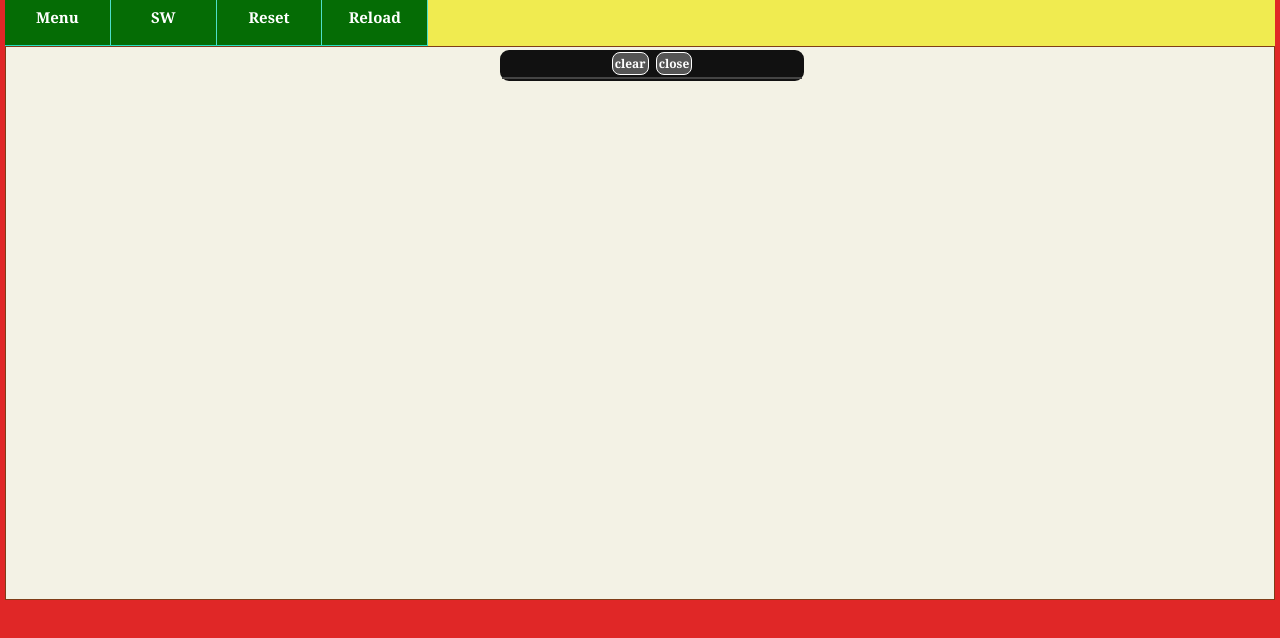
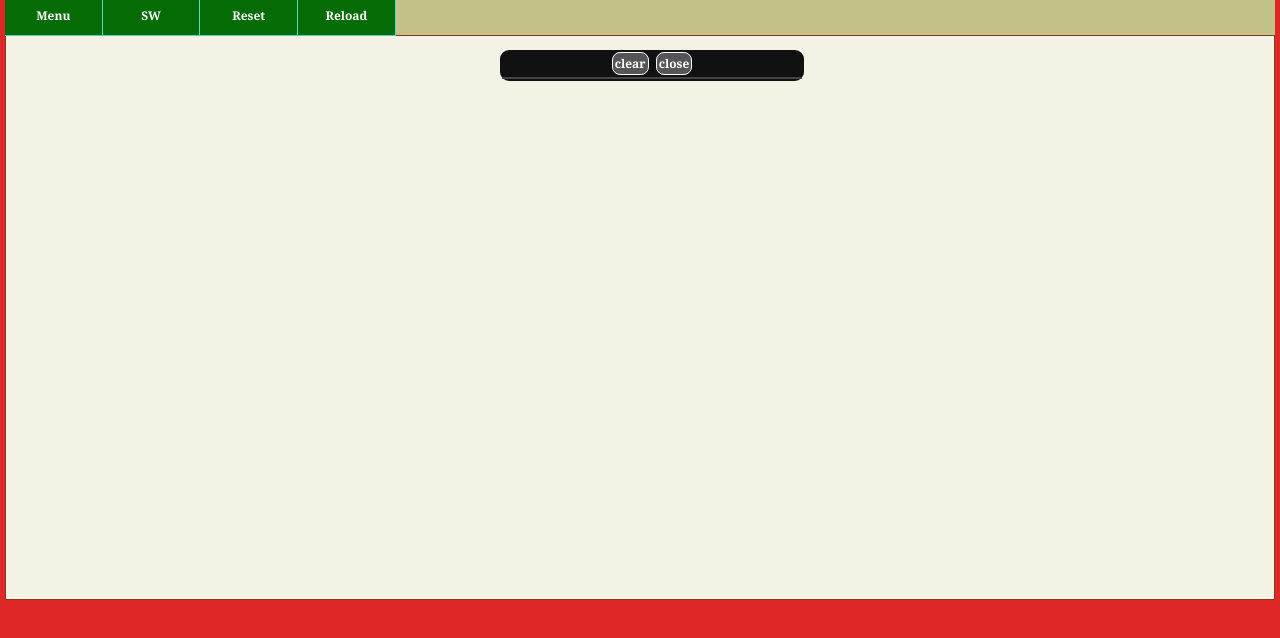
Before and after one commit to xmaterni/ua, a browser extension: page pwaes4/index.html in a window 1280 px wide. Drawn offline with Linux system fonts and the light colour scheme.

Commit message:
14-11-22 (19:16)

```diff
--- a/pwaes4/index.html
+++ b/pwaes4/index.html
@@ -6,7 +6,6 @@
     <meta name="viewport" content="width=device-width, initial-scale=1.0">
     <meta http-equiv="X-UA-Compatible" content="ie=edge">
     <link rel="stylesheet/less" type="text/css" href="style.less" />
-    <link rel="stylesheet/less" type="text/css" href="menu.less" />
     <!-- <link rel="stylesheet" href="style.css"> -->
     <!--  -->
     <script type="text/javascript" src="uajs/uawindow.js"></script>
@@ -25,10 +24,7 @@
 
   <body>
     <div id="page">
-      <!--  -->
       <div class="header">
-        <!--  -->
-        <div class="hmenu">
         <div id="menu" class="menu">
           <ul>
             <li>
@@ -64,12 +60,9 @@
             </li>
           </ul>
         </div>
-        </div>
-        <!--  -->
         <div id="hbar" class="hbar">
         </div>
       </div>
-      <!--  -->
       <div class="middle">
         <!-- <div class="main0">
           <div id="m00" class="msg"> </div>
--- a/pwaes4/menu.less
+++ /dev/null
@@ -1,68 +0,0 @@
-
-
-div.menu {
-  padding: 0;
-  margin: 0;
-
-  ul.closed {
-    li {
-      display: none !important;
-    }
-  }
-
-  ul {
-    display: flex;
-    flex-direction: row;
-    align-items: center;
-    justify-content: flex-start;
-    list-style: none;
-    margin: 0;
-    padding: 0;
-
-    li {
-      position: relative;
-      flex: 1;
-      border-right: 1px solid #4edfc9;
-
-      a {
-        display: block;
-        white-space: nowrap;
-        padding-top: 10px;
-        min-height: 35px;
-        line-height: 1;
-        text-align: center;
-        text-decoration: none;
-        font-size: 15px;
-        font-weight: bold;
-        background:#056c05  !important;
-        color: #ffffff;
-
-        &:hover {
-          background: #f00f03  !important;
-          text-decoration: underline;
-        }
-      }
-
-      ul {
-        display: block;
-        position: absolute;
-        top: 35px;
-        left: 0;
-        width: 100%;
-
-        li {
-            border-bottom: 1px solid #4edfc9;
-            a {
-            padding-left: 5px;
-            line-height: 1;
-            max-height: 35px;
-            text-align: left;
-            min-width: 200px;
-          }
-        }
-      }
-    }
-
-  }
-
-}
--- a/pwaes4/style.less
+++ b/pwaes4/style.less
@@ -55,9 +55,11 @@ img {
   justify-content: space-between;
 }
 
+@head_height: 35px;
 
 div.header {
-  flex:1;
+  min-height: @head_height;
+  max-height: @head_height;
   display: flex;
   flex-direction: row;
   justify-content: start;
@@ -65,33 +67,133 @@ div.header {
   flex-wrap: nowrap;
 }
 
-div.hmenu{
-  flex:1;
-  background-color: #27e0c4;
+@menu_height: @head_height;
+@menu_sub_top: @head_height;
+@menu_color: #ffffff;
+@menu_bck: #056c05;
+@menu_bck_hover: #f00f03;
+@menu_border: #4edfc9e8;
+
+div.menu {
+  font-size: 14px;
+  font-weight: bold;
+  width: 40%;
+  text-align: left;
+  padding: 0;
+  margin: 0;
+
+  ul.closed {
+    li {
+      display: none !important;
+    }
+  }
+
+  ul {
+    display: flex;
+    flex-direction: row;
+    align-items: center;
+    justify-content: flex-start;
+    list-style: none;
+    margin: 0;
+    padding: 0;
+
+    li {
+      position: relative;
+      flex: 1;
+      border-width: 0 1px 1px 0;
+      border-color: @menu_border;
+      border-style: solid;
+
+      a {
+        display: block;
+        white-space: nowrap;
+        padding-top: 10px;
+        min-height: @menu_height - 10px;
+        max-height: @menu_height;
+        line-height: 1;
+        text-align: center;
+        text-decoration: none;
+        background: @menu_bck  !important;
+        color: @menu_color;
+
+        &:hover {
+          background: @menu_bck_hover  !important;
+          text-decoration: underline;
+        }
+      }
+
+      ul {
+        display: block;
+        position: absolute;
+        top: @menu_sub_top;
+        left: 0;
+        width: 100%;
+
+        li {
+          a {
+            padding-left: 5px;
+            line-height: 1;
+            max-height: @menu_height;
+            text-align: left;
+            min-width: 100px;
+          }
+        }
+      }
+    }
+
+  }
+
 }
 
+
 div.hbar {
-  flex:2;
+  width: 90%;
   padding-top: 10px;
-  font-size: 16px;
+  ;
+  font-size: 15px;
   font-weight: bold;
+  ;
   text-align: center;
   background: @color_0c;
   color: #250f02;
-  background-color: #f0eb50;
 }
 
-
 div.middle {
-  flex:12;
   background: @color_0d;
   color: @color_0a;
   display: flex;
-  // flex-direction: row;
-  // align-items: stretch;
-  // justify-content: flex-start;
-  // flex-wrap: nowrap;
-  // height: 100%;
+  flex-direction: row;
+  align-items: stretch;
+  justify-content: flex-start;
+  flex-wrap: nowrap;
+  height: 100%;
   border: 1px solid #7f3d17;
   box-sizing: border-box;
 }
+
+// div.main0 {
+//   background: @color_0d;
+//   color: @color_0a;
+//   text-align: left;
+//   min-width: 5%;
+//   border-right: 1px solid #7a5151;
+//   display: flex;
+//   flex-direction: column;
+//   flex-wrap: nowrap;
+//   align-items: stretch;
+//   justify-content: space-between;
+// }
+
+// div.msg {
+//   font-size: 16px;
+//   background: darken(@color_0d, 10%);
+//   height: 24%;
+// }
+
+div.main1 {
+  font-size: 16px;
+  background: @color_0d;
+  color: @color_0a;
+  text-align: left;
+  // width: 100%;
+}
```
Lines whose indentation alone changed are shown as unchanged.
